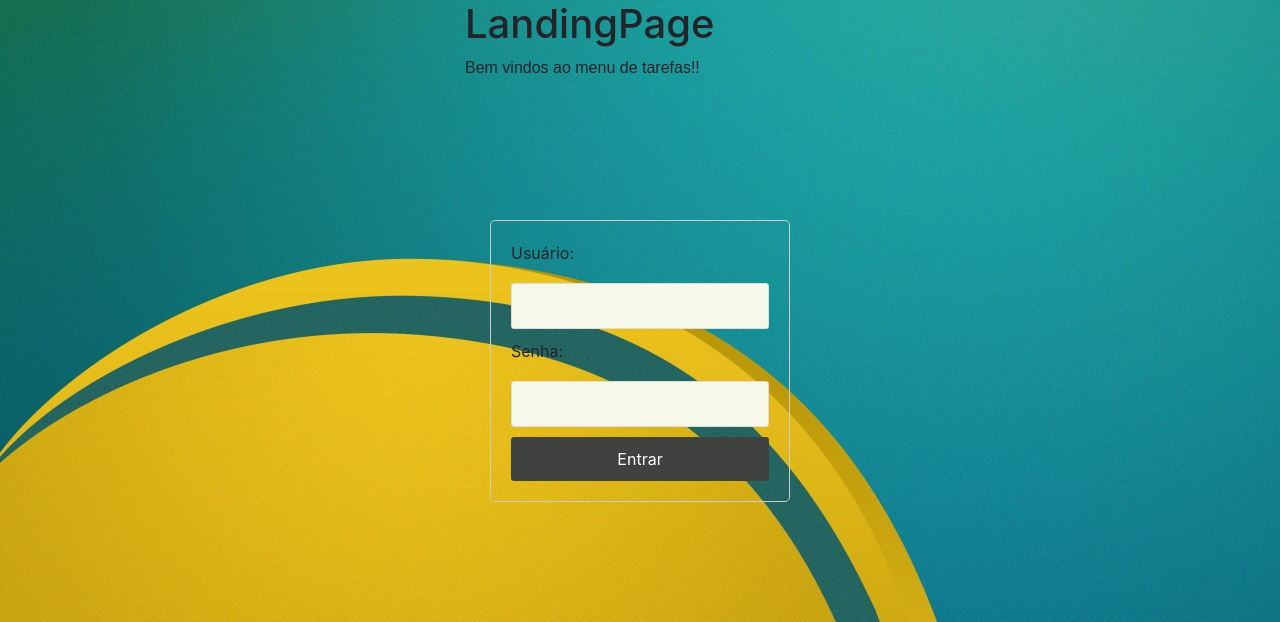
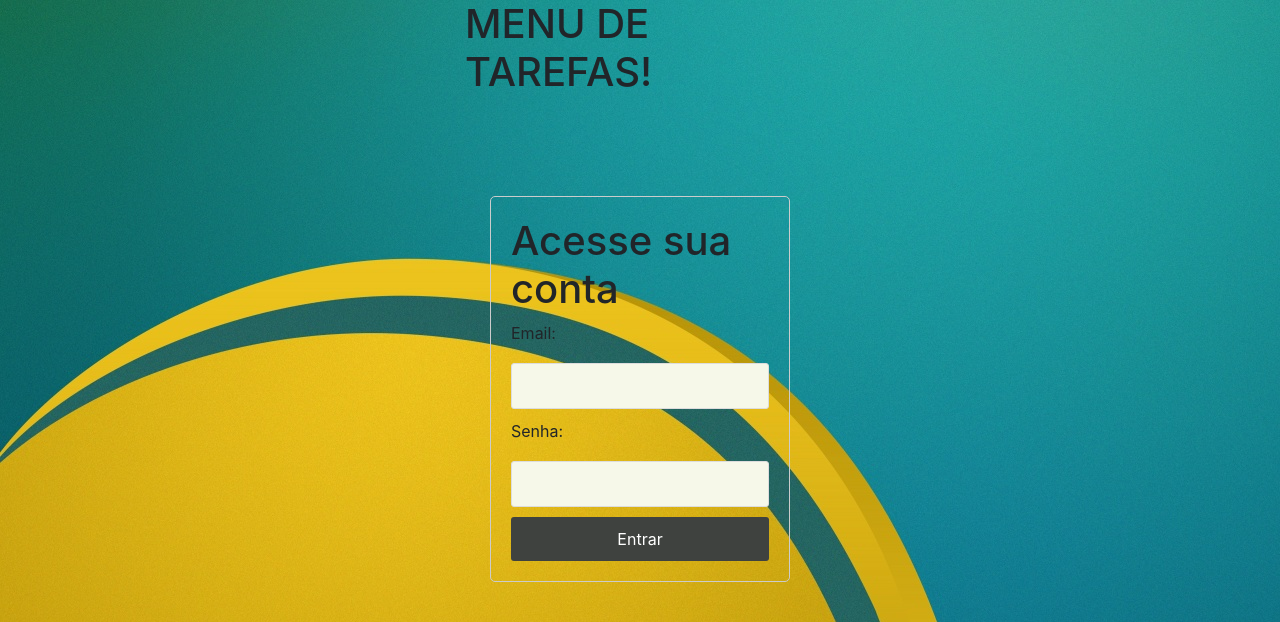
Before and after one commit to OHLukinhas/landingpage, a PHP site: page / in a window 1280 px wide. Shown: the top 622 px of the page. Run offline with PHP 8.4, Linux system fonts and the light colour scheme.

Commit message:
novos_repositorios

```diff
--- /dev/null
+++ b/conexao.php
@@ -0,0 +1,14 @@
+<?php
+//inicio de conexão ao banco de dados//
+$usuario = 'root';
+$senha = '';
+$database = 'login';
+$host = 'localhost';
+
+$mysqli = new mysqli($host, $usuario, $senha, $database);
+//fim da conexão do banco de dados//
+
+// verificar se a conexão deu certo ou nao //
+if ($mysqli->error) {
+    die("Falha ao conectar ao banco de dados" . $mysqli->error);
+}
--- a/index.html
+++ /dev/null
@@ -1,41 +0,0 @@
-<!DOCTYPE html>
-<html lang="pt-br">
-
-<head>
-    <meta charset="utf-8">
-
-    <title>landing page</title>
-    <!--link do style.css e bootstrap (pagina responsiva)-->
-    <link rel="stylesheet" type="text/css" href="style.css">
-    <link rel="stylesheet" href="https://stackpath.bootstrapcdn.com/bootstrap/4.1.3/css/bootstrap.min.css" integrity="sha384-MCw98/SFnGE8fJT3GXwEOngsV7Zt27NXFoaoApmYm81iuXoPkFOJwJ8ERdknLPMO" crossorigin="anonymous">
-    <!--fim do link do style.css e bootstrap (pagina responsiva)-->
-</head>
-
-<body>
-    <div class="center">
-        <!--Titulo e mensagem -->
-        <h1>LandingPage</h1>
-        <p>Bem vindos ao menu de tarefas!!</p>
-         <!--Titulo e mensagem -->
-
-        <br />
-        <table class="center">
-          <!--inicio Formulario de login-->
-            <tbody>
-                <div class="login-container">
-                    <form action="/script-de-autenticacao" method="post">
-                      <label for="username">Usuário:</label>
-                      <input type="text" id="username" name="username" required>
-
-                      <label for="password">Senha:</label>
-                      <input type="password" id="password" name="password" required>
-
-                      <input type="submit" value="Entrar">
-             <!--fim do formulario de login-->
-
-            </tbody>
-        </table>
-    </div>
-</body>
-
-</html>
--- /dev/null
+++ b/index.php
@@ -0,0 +1,90 @@
+<!--inicio do script em php para login de usuario e senha junto ao phpmyadmin-->
+<?php
+include('conexao.php'); //vinculo da pagina conexão.php
+
+// inicio da verificação de variavel usuario/senha
+if (isset($_POST['email']) || isset($_POST['senha'])) {
+
+    if (strlen($_POST['email']) == 0) {  //se o usuario for == ou menor que 0 vai criar um alerta "preencha seu usuario"//
+        echo "Preencha seu e-mail";
+    } else if (strlen($_POST['senha']) == 0) { //se a senha for == ou menor que 0 vai criar um alerta "preencha sua senha"//
+        echo "Preencha sua senha";
+    } else {
+        //proteção sqlinjection//
+        $email = $mysqli->real_escape_string($_POST['email']);
+        $senha = $mysqli->real_escape_string($_POST['senha']);
+
+        //inicio da consulta da query junto ao banco de dados
+
+        $sql_code = "SELECT * FROM usuario WHERE email = '$email' AND senha = '$senha'";
+        $sql_query = $mysqli->query($sql_code) or die("Falha na execução do código SQL: " . $mysqli->error);
+
+        $quantidade = $sql_query->num_rows;
+
+        if ($quantidade == 1) {
+
+            $usuario = $sql_query->fetch_assoc();
+
+            if (!isset($_SESSION)) {
+                session_start();
+            }
+
+            $_SESSION['id'] = $usuario['id']; //variavel session fica valida por um certo tempo//
+            $_SESSION['nome'] = $usuario['nome'];
+
+            header("Location: painel.php");
+        } else {
+            echo "Falha ao logar! E-mail ou senha incorretos";
+        }
+        //fim da consulta da query
+    }
+}
+?>
+<!--fim do script em php para login de usuario e senha junto ao phpmyadmin-->
+
+<!--inicio da pagina HTML-->
+
+<!DOCTYPE html>
+<html lang="pt-br">
+
+<head>
+    <meta charset="utf-8">
+
+    <title>Pagina de Tarefas</title>
+    <!--link do style.css e bootstrap (pagina responsiva)-->
+    <link rel="stylesheet" type="text/css" href="style.css">
+    <link rel="stylesheet" href="https://stackpath.bootstrapcdn.com/bootstrap/4.1.3/css/bootstrap.min.css" integrity="sha384-MCw98/SFnGE8fJT3GXwEOngsV7Zt27NXFoaoApmYm81iuXoPkFOJwJ8ERdknLPMO" crossorigin="anonymous">
+    <!--fim do link do style.css e bootstrap (pagina responsiva)-->
+</head>
+
+<body>
+
+    <!--Titulo e mensagem -->
+    <div class="center">
+
+        <h1>MENU DE TAREFAS!</h1>
+
+
+        <table class="center">
+            <!--inicio Formulario de login-->
+            <tbody>
+
+                <div class="login-container">
+                    <h1>Acesse sua conta</h1>
+                    <form action="" method="post">
+                        <label for="username">Email:</label>
+                        <input type="text" id="username" name="email" required>
+
+                        <label for="password">Senha:</label>
+                        <input type="password" id="password" name="senha" required>
+
+                        <input type="submit" value="Entrar">
+                        <!--fim do formulario de login-->
+
+            </tbody>
+        </table>
+    </div>
+
+</body>
+
+</html>
--- a/style.css
+++ b/style.css
@@ -1,5 +1,6 @@
 body {
-    font-family: Arial, sans-serif;
+    font-family: sans-serif
+
   }
   /* inicio container de login*/
   .login-container {
@@ -39,7 +40,7 @@
 }
 
 p, td, h1, input {
-    font-family: sans-serif;
+    font-family: 'Courier New', Courier, monospace;
 }
 
 input {
```
Also changed, not shown: logout.php (added, +9 -0 lines), painel.php (added, +27 -0 lines), protect.php (added, +9 -0 lines).
